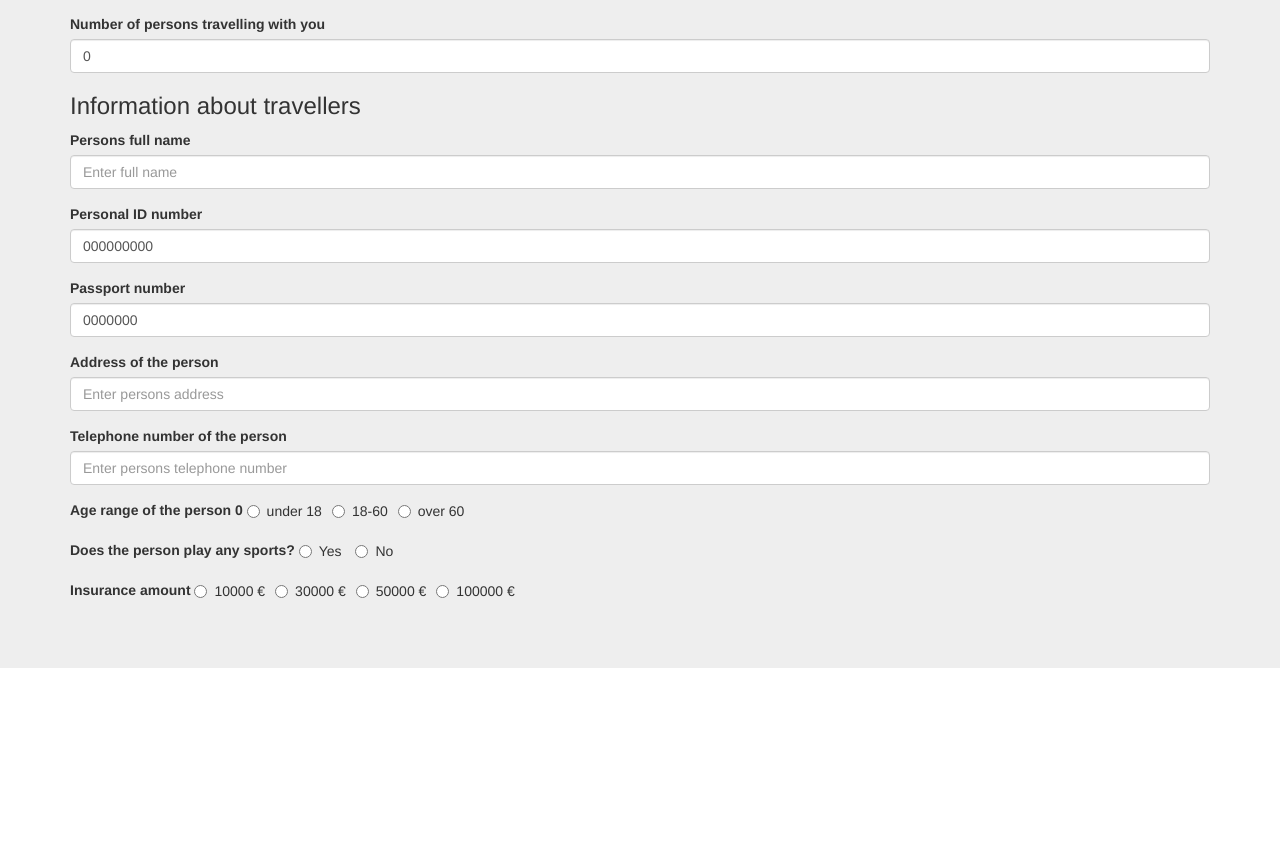
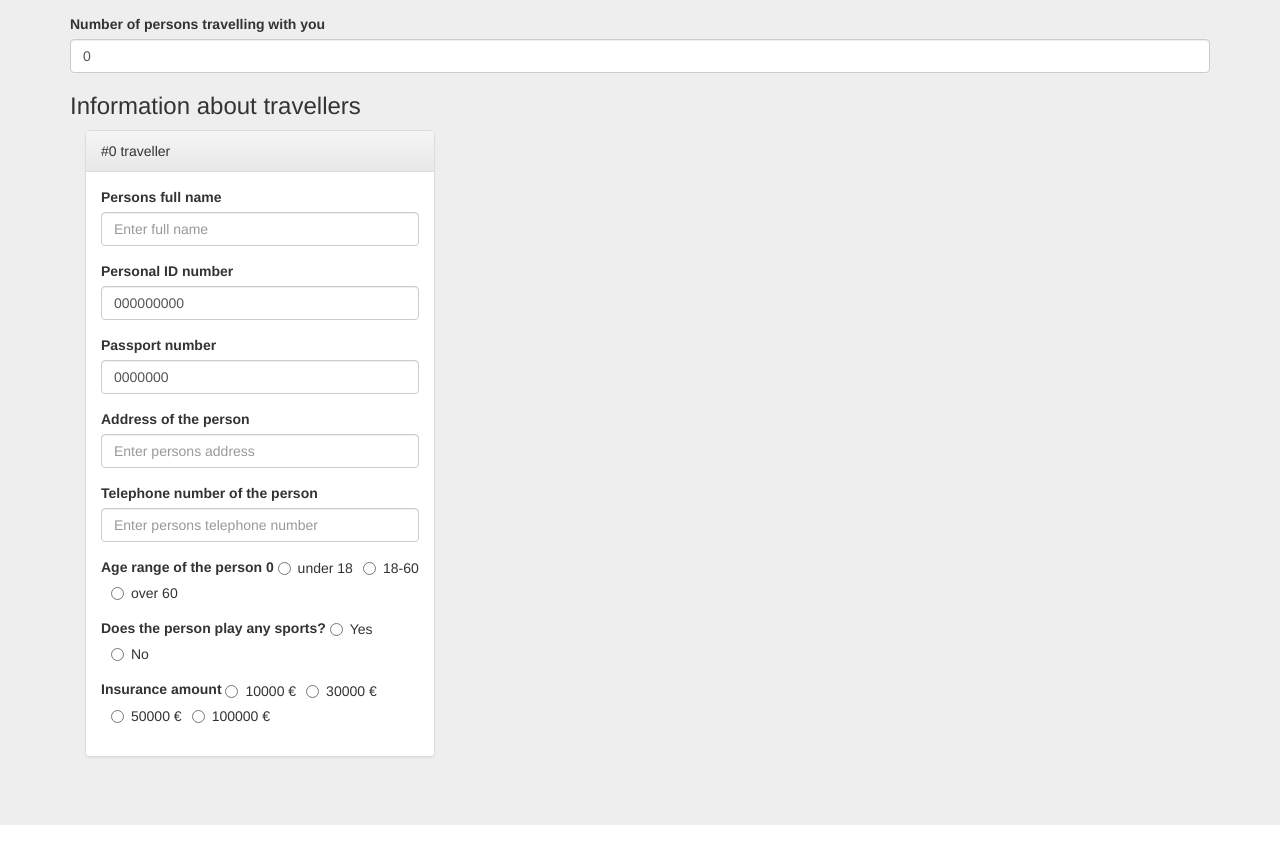
Before and after one commit to insurance-fraud/merch-it, a React (Create React App) app: page / in a window 1280 px wide. Shown: the part 386-1241 px from the top of the page. Before the commit the page ends 1084 px from the top, so only its background shows below. Built offline with nearby package versions, Linux system fonts and the light colour scheme.

Commit message:
Style travellers input boxes

```diff
--- a/package.json
+++ b/package.json
@@ -6,7 +6,7 @@
     "bootstrap": "^3.3.7",
     "lodash": "^4.17.4",
     "react": "^16.0.0",
-    "react-bootstrap": "^0.31.5",
+    "react-bootstrap": "^0.32.0",
     "react-dom": "^16.0.0",
     "react-scripts": "1.0.14"
   },
--- a/src/Components/PersonForm.js
+++ b/src/Components/PersonForm.js
@@ -1,5 +1,5 @@
 import React, { Component } from 'react';
-import { FormGroup, ControlLabel, Radio } from 'react-bootstrap';
+import { FormGroup, ControlLabel, Radio, Panel } from 'react-bootstrap';
 import FieldGroup from './FieldGroup';
 
 class PersonForm extends Component {
@@ -20,15 +20,23 @@ class PersonForm extends Component {
     const ageRangeOptions = ['under 18', '18-60', 'over 60'];
     const insuranceAmounts = [10000, 30000, 50000, 100000];
 
+    console.log(Panel.Heading);
     return (
-      <div>
+      <div className="col-lg-4">
+        <Panel>
+          <Panel.Heading>
+            {this.state.fullName || `#${this.props.personNumber} traveller`}
+          </Panel.Heading>
+
+          <Panel.Body>
             <FieldGroup
               id="fullName"
               type="text"
               label="Persons full name"
               placeholder="Enter full name"
               value={this.state.fullName}
-          onChange={event => this.setState({ fullName: event.target.value })}
+              onChange={event =>
+                this.setState({ fullName: event.target.value })}
             />
 
             <FieldGroup
@@ -108,7 +116,8 @@ class PersonForm extends Component {
                   label="Sport that the person plays"
                   placeholder="Enter sport name"
                   value={this.state.sport}
-              onChange={event => this.setState({ sport: event.target.value })}
+                  onChange={event =>
+                    this.setState({ sport: event.target.value })}
                 />
               )}
             </FormGroup>
@@ -126,6 +135,8 @@ class PersonForm extends Component {
                 </Radio>
               ))}
             </FormGroup>
+          </Panel.Body>
+        </Panel>
       </div>
     );
   }
```
Lines whose indentation alone changed are shown as unchanged.
